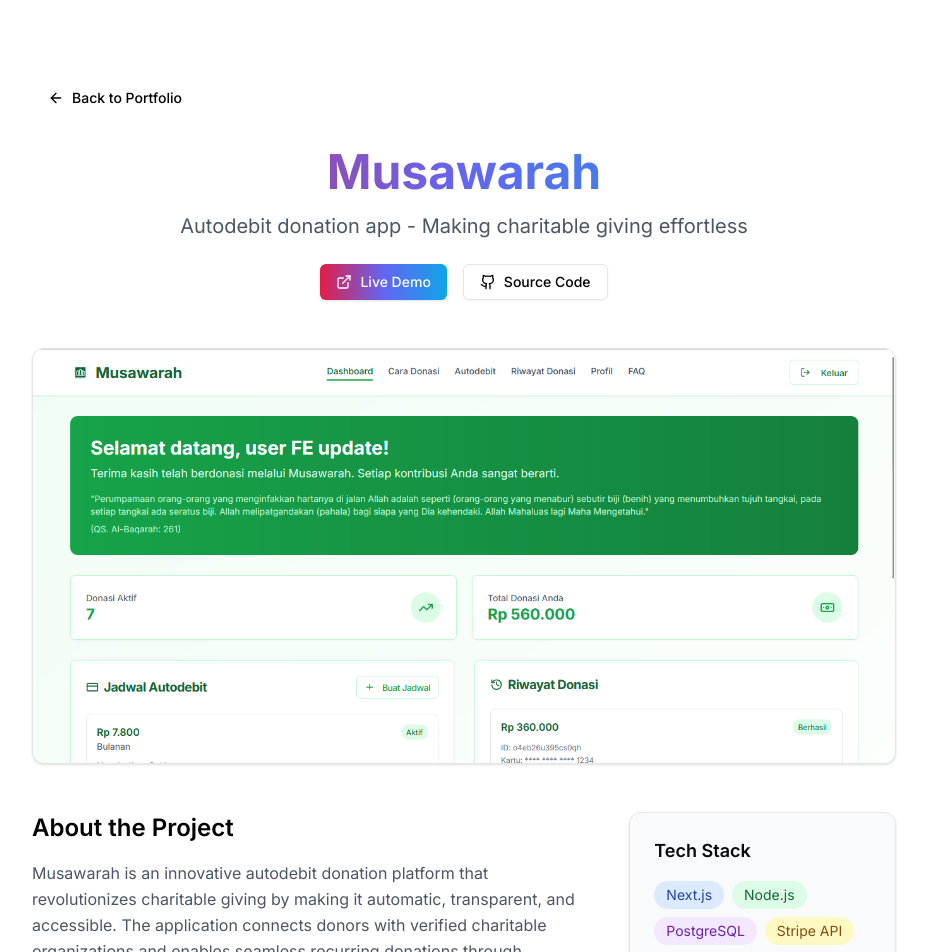
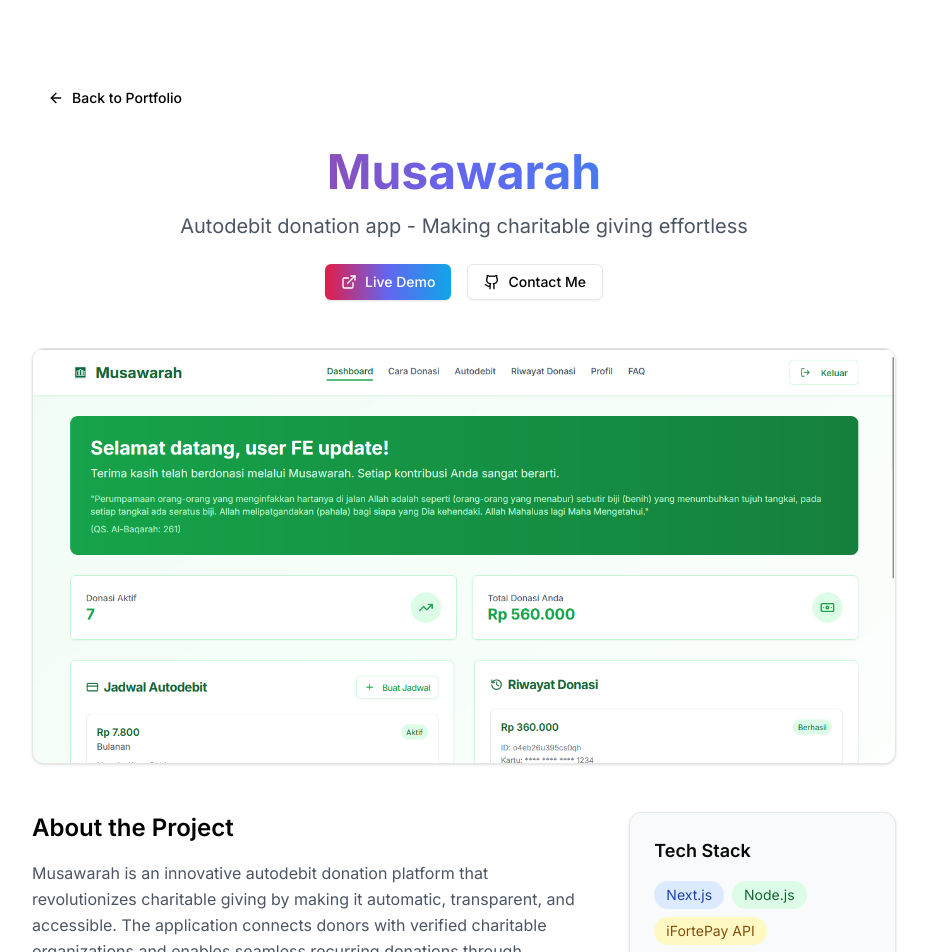
Before and after one commit to radithyama/personal-portfolio-nextJS, a Next.js app in the folder radithya-personal-portfolio-app/: page /projects/musawarah in a window 1280 px wide. Shown: the top 952 px of the page, without its empty margins (176-1103 px from the left). Built offline with nearby package versions, Linux system fonts and the light colour scheme.

Commit message:
updated source code availability and musawarah stack

```diff
--- a/radithya-personal-portfolio-app/app/projects/musawarah/page.tsx
+++ b/radithya-personal-portfolio-app/app/projects/musawarah/page.tsx
@@ -50,7 +50,7 @@
             <Link href="#" target="_blank">
               <Button variant="outline" className="flex items-center gap-2">
                 <Github className="w-4 h-4" />
-                Source Code
+                Contact Me
               </Button>
             </Link>
           </div>
@@ -151,10 +151,8 @@
                   <div className="flex flex-wrap gap-2">
                     <span className="px-3 py-1 bg-blue-100 dark:bg-blue-900 text-blue-800 dark:text-blue-200 rounded-full text-sm">Next.js</span>
                     <span className="px-3 py-1 bg-green-100 dark:bg-green-900 text-green-800 dark:text-green-200 rounded-full text-sm">Node.js</span>
-                    <span className="px-3 py-1 bg-purple-100 dark:bg-purple-900 text-purple-800 dark:text-purple-200 rounded-full text-sm">PostgreSQL</span>
-                    <span className="px-3 py-1 bg-yellow-100 dark:bg-yellow-900 text-yellow-800 dark:text-yellow-200 rounded-full text-sm">Stripe API</span>
+                    <span className="px-3 py-1 bg-yellow-100 dark:bg-yellow-900 text-yellow-800 dark:text-yellow-200 rounded-full text-sm">iFortePay API</span>
                     <span className="px-3 py-1 bg-red-100 dark:bg-red-900 text-red-800 dark:text-red-200 rounded-full text-sm">TailwindCSS</span>
-                    <span className="px-3 py-1 bg-indigo-100 dark:bg-indigo-900 text-indigo-800 dark:text-indigo-200 rounded-full text-sm">Prisma ORM</span>
                   </div>
                 </div>
               </CardContent>
--- a/radithya-personal-portfolio-app/app/projects/shiny-app/page.tsx
+++ b/radithya-personal-portfolio-app/app/projects/shiny-app/page.tsx
@@ -50,7 +50,7 @@
             <Link href="#" target="_blank">
               <Button variant="outline" className="flex items-center gap-2">
                 <Github className="w-4 h-4" />
-                Source Code
+                Contact Me
               </Button>
             </Link>
           </div>
```
